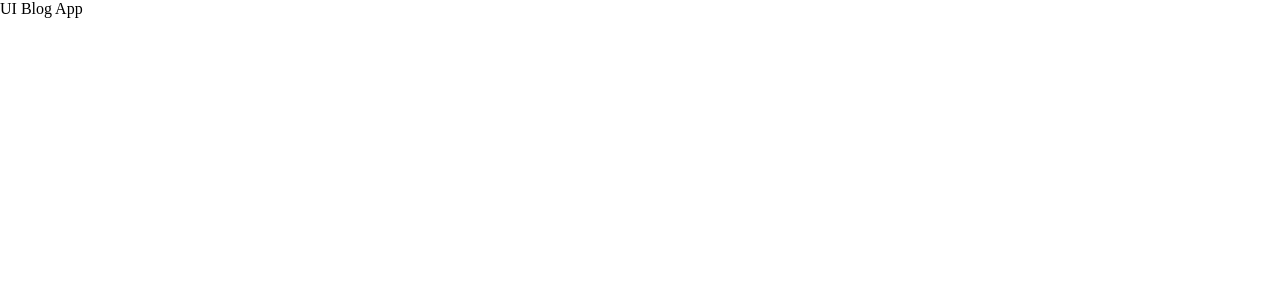
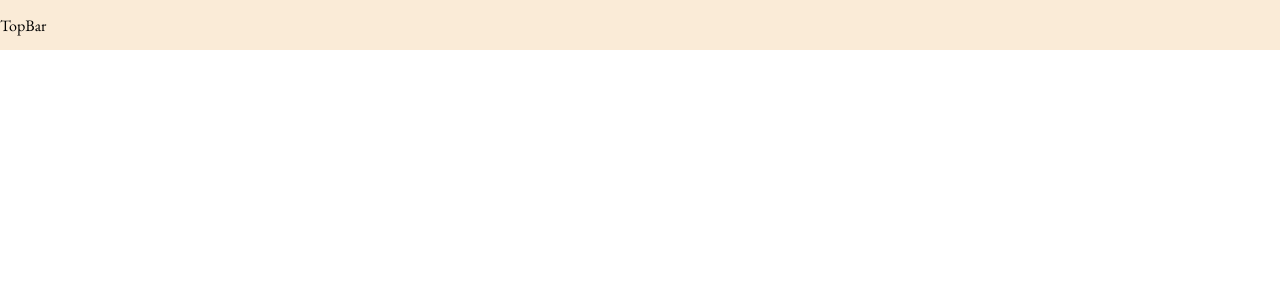
Before and after one commit to fatima-masmas/UI-Blog-webseite, a React (Create React App) app in the folder ui-blog/: page / in a window 1280 px wide. Shown: the top 300 px of the page. Built offline with nearby package versions, Linux system fonts and the light colour scheme.

Commit message:
Basis vorbereiten

```diff
--- a/ui-blog/src/App.js
+++ b/ui-blog/src/App.js
@@ -1,11 +1,14 @@
+import Topbar from "./topbar/TopBar";
 
 
 
 function App() {
   return (
-    <div className="App">
-   UI Blog App
-    </div>
+    <>
+    <Topbar/>
+
+
+    </>
   );
 }
 
--- a/ui-blog/src/topbar/TopBar.jsx
+++ b/ui-blog/src/topbar/TopBar.jsx
@@ -0,0 +1,11 @@
+import React from "react";
+import "./topbar.css";
+
+export default function Topbar() {
+    return (
+        <div className="top">
+            TopBar
+
+        </div>
+    )
+}
--- a/ui-blog/src/topbar/topbar.css
+++ b/ui-blog/src/topbar/topbar.css
@@ -0,0 +1,10 @@
+.top{
+    width: 100%;
+    height: 50px;
+    background-color:antiquewhite;
+    position: sticky;
+    top: 0;
+    display: flex;
+    align-items: center;
+    font-family: 'EB Garamond', serif;
+}
```
